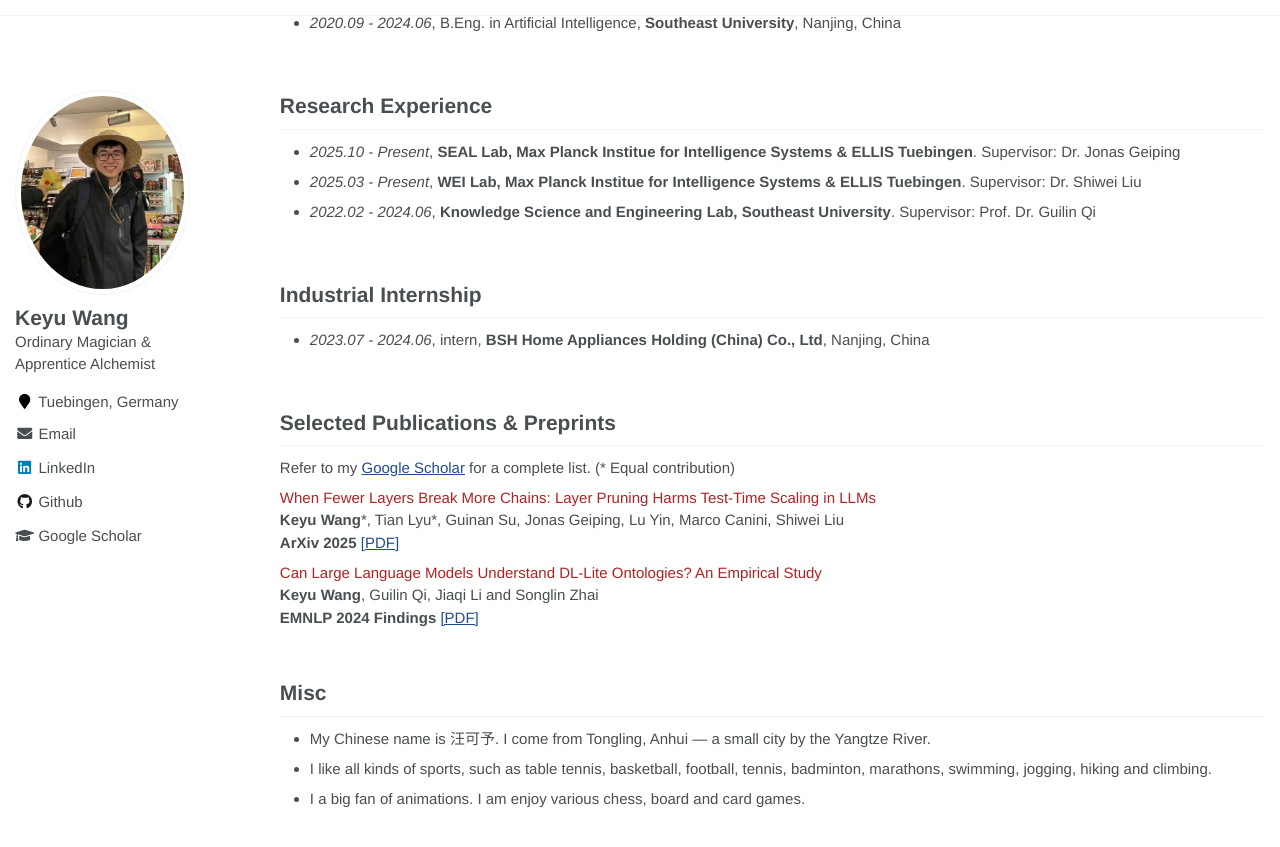
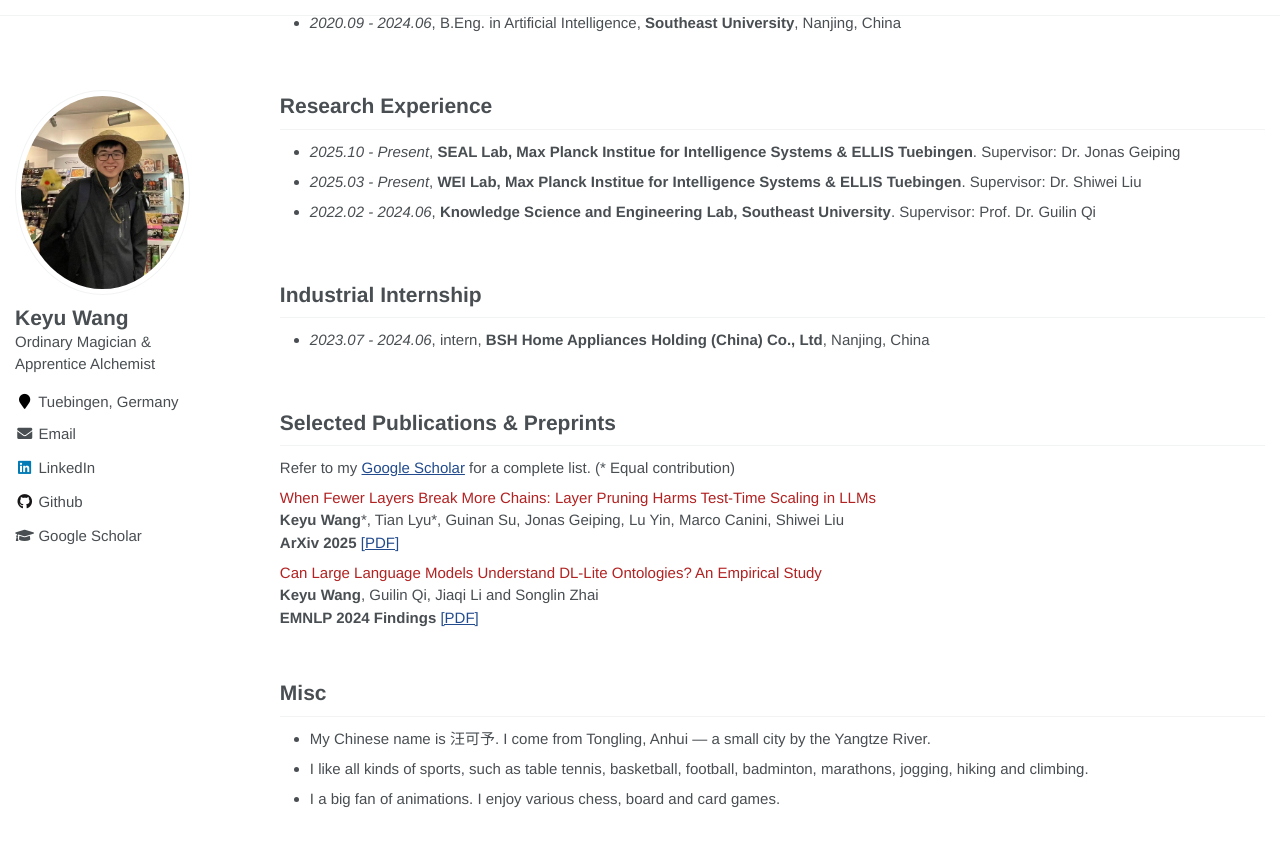
Before and after one commit to keyu-wang-2002/keyu-wang-2002.github.io, a Jekyll site: the page built from _pages/about.md, in a window 1280 px wide and 900 px high, scrolled down 590 px. Shown: the top 847 px of the window. Built offline with Jekyll 4.4.1, drawn with Linux system fonts in a browser that asks for light colours.

Commit message:
Update about.md

```diff
--- a/_pages/about.md
+++ b/_pages/about.md
@@ -71,6 +71,6 @@ Refer to my [Google Scholar](https://scholar.google.com/citations?view_op=list_w
 
 # Misc
 - My Chinese name is 汪可予. I come from Tongling, Anhui — a small city by the Yangtze River.
-- I like all kinds of sports, such as table tennis, basketball, football, tennis, badminton, marathons, swimming, jogging, hiking and climbing.
-- I a big fan of animations. I am enjoy various chess, board and card games.
+- I like all kinds of sports, such as table tennis, basketball, football, badminton, marathons, jogging, hiking and climbing.
+- I a big fan of animations. I enjoy various chess, board and card games.
 <div style="height: 75px;"></div>
```
